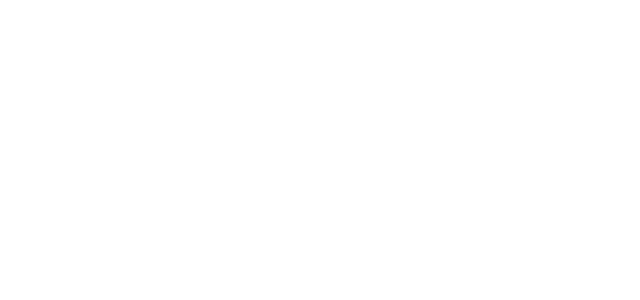
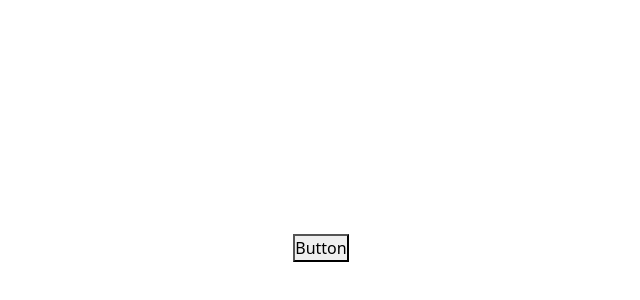
Before and after one commit to renras/document-request-tracker-system, a React (Create React App) app: page / in a window 1280 px wide. Shown: the part 152-452 px from the top of the page, without its empty margins (319-959 px from the left). Built offline with nearby package versions, Linux system fonts and the light colour scheme.

Commit message:
add bootstrap

```diff
--- a/package.json
+++ b/package.json
@@ -6,6 +6,7 @@
     "@testing-library/jest-dom": "^5.16.5",
     "@testing-library/react": "^13.4.0",
     "@testing-library/user-event": "^13.5.0",
+    "bootstrap": "^5.2.1",
     "react": "^18.2.0",
     "react-dom": "^18.2.0",
     "react-scripts": "5.0.1",
--- a/src/App.css
+++ b/src/App.css
@@ -1,38 +1,6 @@
 .App {
-  text-align: center;
-}
-
-.App-logo {
-  height: 40vmin;
-  pointer-events: none;
-}
-
-@media (prefers-reduced-motion: no-preference) {
-  .App-logo {
-    animation: App-logo-spin infinite 20s linear;
-  }
-}
-
-.App-header {
-  background-color: #282c34;
-  min-height: 100vh;
   display: flex;
-  flex-direction: column;
   align-items: center;
   justify-content: center;
-  font-size: calc(10px + 2vmin);
-  color: white;
+  min-height: 100vh;
 }
-
-.App-link {
-  color: #61dafb;
-}
-
-@keyframes App-logo-spin {
-  from {
-    transform: rotate(0deg);
-  }
-  to {
-    transform: rotate(360deg);
-  }
-}
--- a/src/App.js
+++ b/src/App.js
@@ -1,7 +1,11 @@
 import "./App.css";
 
 function App() {
-  return <div className="App"></div>;
+  return (
+    <div className="App">
+      <button>Button</button>
+    </div>
+  );
 }
 
 export default App;
--- a/src/index.css
+++ b/src/index.css
@@ -1,13 +1,18 @@
-body {
+* {
   margin: 0;
-  font-family: -apple-system, BlinkMacSystemFont, 'Segoe UI', 'Roboto', 'Oxygen',
-    'Ubuntu', 'Cantarell', 'Fira Sans', 'Droid Sans', 'Helvetica Neue',
+  padding: 0;
+  box-sizing: border-box;
+}
+
+html {
+  font-family: -apple-system, BlinkMacSystemFont, "Segoe UI", "Roboto", "Oxygen",
+    "Ubuntu", "Cantarell", "Fira Sans", "Droid Sans", "Helvetica Neue",
     sans-serif;
   -webkit-font-smoothing: antialiased;
   -moz-osx-font-smoothing: grayscale;
 }
 
 code {
-  font-family: source-code-pro, Menlo, Monaco, Consolas, 'Courier New',
+  font-family: source-code-pro, Menlo, Monaco, Consolas, "Courier New",
     monospace;
 }
```
Also changed, not shown: src/index.js (+7 -6 lines), 1 other file (tests, documents, lock files or other folders).
